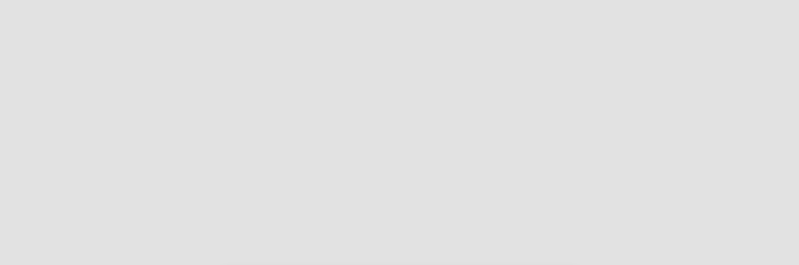
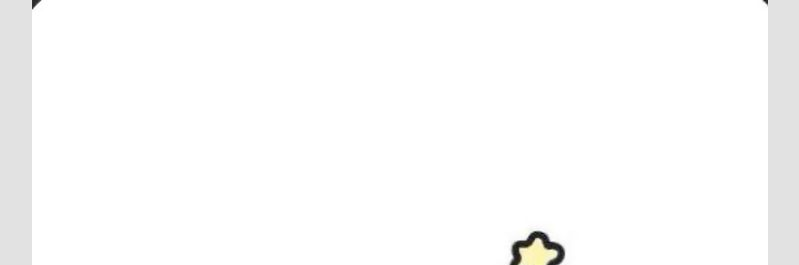
Before and after one commit to kuroneko0369/Birthday-Card, a plain HTML site: page index.html in a window 1280 px wide. Shown: the top 265 px of the page, without its empty margins (240-1039 px from the left). Drawn offline with Linux system fonts and the light colour scheme.

Commit message:
update index.html

```diff
--- a/index.html
+++ b/index.html
@@ -7,14 +7,15 @@
   <meta http-equiv="X-UA-Compatible" content="IE=edge" />
   <meta name="description" content="A new web page" />
   <meta name="robots" content="index, follow" />
-  <link rel="stylesheet" href="css/style.css" type="text/css"/>
+  <link rel="stylesheet" href="css/style.css" type="text/css" />
   <title>Happy Birthdayyy!!!</title>
 </head>
 
 <body>
   <div class="overlay">
+    <div class="card">
       <div class="thumb">
-
+        <img src="assets/thumb.jpeg" alt="thumbnail">
       </div>
       <div class="hero">
         <h1>HAPPY BIRTHDAY!!</h1>
@@ -24,6 +25,7 @@
         </button>
       </div>
     </div>
+  </div>
 </body>
 
 </html>
```
Lines whose indentation alone changed are shown as unchanged.
